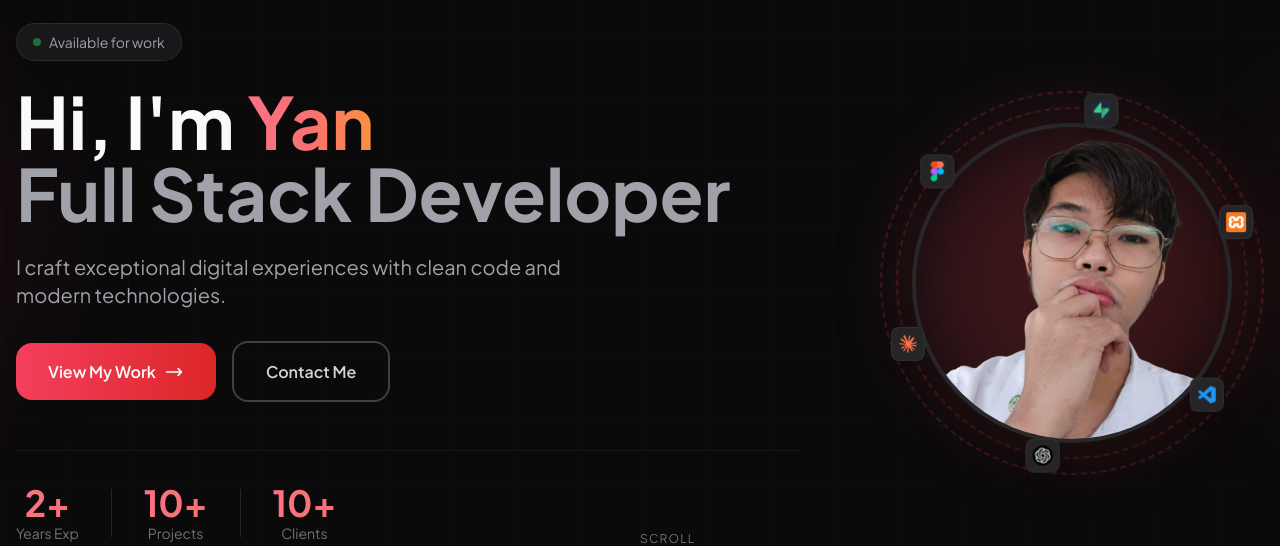
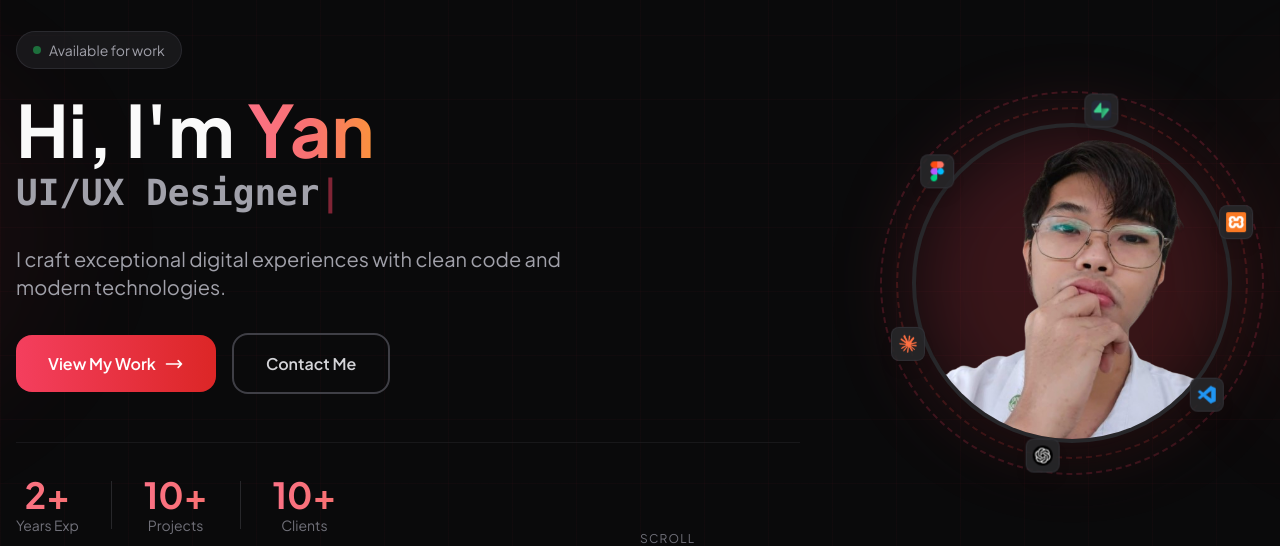
Before and after one commit to yansanity1998/yan_portfolio, a React (Vite) app: page / in a window 1280 px wide. Shown: the part 157-703 px from the top of the page. Built offline with nearby package versions, Linux system fonts and the light colour scheme.

Commit message:
added a typing animation to my title

```diff
--- a/src/Portfolio/Content.tsx
+++ b/src/Portfolio/Content.tsx
@@ -300,6 +300,94 @@ const TiltCard = ({ children, onClick, className }: { children: ReactNode, onCli
     );
 };
 
+// Typewriter Effect Component
+const Typewriter = ({ text, speed = 100, delay = 2000 }: { text: string[], speed?: number, delay?: number }) => {
+    const [displayText, setDisplayText] = useState('');
+    const [currentIndex, setCurrentIndex] = useState(0);
+    const [isDeleting, setIsDeleting] = useState(false);
+
+    useEffect(() => {
+        const currentText = text[currentIndex];
+
+        const timer = setTimeout(() => {
+            if (!isDeleting) {
+                if (displayText.length < currentText.length) {
+                    setDisplayText(currentText.slice(0, displayText.length + 1));
+                } else {
+                    setTimeout(() => setIsDeleting(true), delay);
+                }
+            } else {
+                if (displayText.length > 0) {
+                    setDisplayText(currentText.slice(0, displayText.length - 1));
+                } else {
+                    setIsDeleting(false);
+                    setCurrentIndex((prev) => (prev + 1) % text.length);
+                }
+            }
+        }, isDeleting ? speed / 2 : speed);
+
+        return () => clearTimeout(timer);
+    }, [displayText, isDeleting, currentIndex, text, speed, delay]);
+
+    return (
+        <span className="inline-block min-w-[20px]">
+            {displayText}
+            <span className="animate-pulse text-rose-500">|</span>
+        </span>
+    );
+};
+
+// 3D Tilt Container Component
+const TiltContainer = ({ children, className = '' }: { children: React.ReactNode, className?: string }) => {
+    const containerRef = useRef<HTMLDivElement>(null);
+
+    const handleMouseMove = (e: React.MouseEvent<HTMLDivElement>) => {
+        if (!containerRef.current) return;
+        const card = containerRef.current;
+        const rect = card.getBoundingClientRect();
+        const x = e.clientX - rect.left;
+        const y = e.clientY - rect.top;
+        const centerX = rect.width / 2;
+        const centerY = rect.height / 2;
+
+        const rotateX = ((y - centerY) / centerY) * -15;
+        const rotateY = ((x - centerX) / centerX) * 15;
+
+        gsap.to(card, {
+            rotationX: rotateX,
+            rotationY: rotateY,
+            duration: 0.3,
+            ease: 'power2.out',
+            transformPerspective: 1000,
+            transformOrigin: 'center',
+        });
+    };
+
+    const handleMouseLeave = () => {
+        if (!containerRef.current) return;
+        gsap.to(containerRef.current, {
+            rotationX: 0,
+            rotationY: 0,
+            scale: 1,
+            duration: 0.5,
+            ease: 'elastic.out(1, 0.5)',
+            clearProps: 'transform'
+        });
+    };
+
+    return (
+        <div
+            ref={containerRef}
+            onMouseMove={handleMouseMove}
+            onMouseLeave={handleMouseLeave}
+            className={`${className} transition-all duration-300`}
+            style={{ transformStyle: 'preserve-3d' }}
+        >
+            {children}
+        </div>
+    );
+};
+
 const Content = () => {
     const [activeFilter, setActiveFilter] = useState('all');
     const [selectedProject, setSelectedProject] = useState<Project | null>(null);
@@ -307,6 +395,54 @@ const Content = () => {
     const [zoomedScreenshot, setZoomedScreenshot] = useState<string | null>(null);
     const filteredProjects = activeFilter === 'all' ? projects : projects.filter(p => p.category === activeFilter);
 
+    // ... inside Content component return ...
+
+    {/* Avatar with orbiting icons */ }
+    <TiltContainer className="relative w-64 h-64 sm:w-80 sm:h-80 lg:w-96 lg:h-96 cursor-pointer">
+        {/* Rotating rings - moved deeper in Z space */}
+        <div className="absolute inset-0 rounded-full border-2 border-dashed border-rose-500/20 animate-spin" style={{ animationDuration: '20s', transform: 'translateZ(-20px)' }}></div>
+        <div className="absolute inset-4 rounded-full border-2 border-dashed border-red-500/20 animate-spin" style={{ animationDuration: '15s', animationDirection: 'reverse', transform: 'translateZ(-10px)' }}></div>
+
+        {/* Glow */}
+        <div className="absolute inset-8 rounded-full bg-gradient-to-br from-rose-500/20 to-red-500/20 blur-2xl" style={{ transform: 'translateZ(0px)' }}></div>
+
+        {/* Avatar - pops out */}
+        <div
+            className="absolute inset-8 rounded-full overflow-hidden border-4 border-zinc-800 shadow-2xl transition-transform active:scale-95"
+            style={{ transform: 'translateZ(30px)' }}
+            onClick={(e) => {
+                // Click bounce/spin effect
+                gsap.fromTo(e.currentTarget,
+                    { rotation: 0, scale: 0.95 },
+                    { rotation: 360, scale: 1, duration: 0.8, ease: "back.out(1.7)" }
+                );
+            }}
+        >
+            <img src={PLACEHOLDER_AVATAR} alt="Yan" className="w-full h-full object-cover" />
+        </div>
+
+        {/* Orbiting tech icons - floating in front */}
+        <div style={{ transform: 'translateZ(50px)' }} className="absolute inset-0 pointer-events-none">
+            <OrbitingIcon duration={25} offsetPercent={0}>
+                <img src={chatgptLogo} alt="ChatGPT" className="w-4 h-4 sm:w-5 sm:h-5 object-contain" />
+            </OrbitingIcon>
+            <OrbitingIcon duration={25} offsetPercent={16.67}>
+                <img src={claudeLogo} alt="Claude" className="w-4 h-4 sm:w-5 sm:h-5 object-contain" />
+            </OrbitingIcon>
+            <OrbitingIcon duration={25} offsetPercent={33.33}>
+                <img src={figmaLogo} alt="Figma" className="w-4 h-4 sm:w-5 sm:h-5 object-contain" />
+            </OrbitingIcon>
+            <OrbitingIcon duration={25} offsetPercent={50}>
+                <img src={supabaseLogo} alt="Supabase" className="w-4 h-4 sm:w-5 sm:h-5 object-contain" />
+            </OrbitingIcon>
+            <OrbitingIcon duration={25} offsetPercent={66.67}>
+                <img src={vscodeLogo} alt="VS Code" className="w-4 h-4 sm:w-5 sm:h-5 object-contain" />
+            </OrbitingIcon>
+            <OrbitingIcon duration={25} offsetPercent={83.33}>
+                <img src={xamppLogo} alt="XAMPP" className="w-4 h-4 sm:w-5 sm:h-5 object-contain" />
+            </OrbitingIcon>
+        </div>
+    </TiltContainer>
     // Color coding for technology tags
     const getTagColor = (tag: string): string => {
         const colors: { [key: string]: string } = {
@@ -395,7 +531,9 @@ const Content = () => {
                             </div>
                             <h1 className="text-4xl sm:text-5xl md:text-6xl lg:text-7xl font-bold leading-tight mb-6">
                                 Hi, I'm <span className="text-transparent bg-clip-text bg-gradient-to-r from-rose-400 via-red-400 to-orange-400">Yan</span><br />
-                                <span className="text-zinc-400">Full Stack Developer</span>
+                                <span className="block text-2xl sm:text-3xl md:text-4xl font-mono text-zinc-400 mt-2 h-12">
+                                    <Typewriter text={['Full Stack Developer', 'UI/UX Designer', 'Software Engineer']} />
+                                </span>
                             </h1>
                             <p className="text-lg sm:text-xl text-zinc-400 max-w-xl mx-auto lg:mx-0 mb-8 leading-relaxed">
                                 I craft exceptional digital experiences with clean code and modern technologies.
@@ -416,17 +554,24 @@ const Content = () => {
                             </div>
                         </div>
                         {/* Avatar with orbiting icons */}
-                        <div className="relative w-64 h-64 sm:w-80 sm:h-80 lg:w-96 lg:h-96">
-                            {/* Rotating rings */}
-                            <div className="absolute inset-0 rounded-full border-2 border-dashed border-rose-500/20 animate-spin" style={{ animationDuration: '20s' }}></div>
-                            <div className="absolute inset-4 rounded-full border-2 border-dashed border-red-500/20 animate-spin" style={{ animationDuration: '15s', animationDirection: 'reverse' }}></div>
+                        <TiltContainer className="relative w-64 h-64 sm:w-80 sm:h-80 lg:w-96 lg:h-96">
+                            {/* Rotating rings - moved deeper in Z space */}
+                            <div className="absolute inset-0 rounded-full border-2 border-dashed border-rose-500/20 animate-spin" style={{ animationDuration: '20s', transform: 'translateZ(-20px)' }}></div>
+                            <div className="absolute inset-4 rounded-full border-2 border-dashed border-red-500/20 animate-spin" style={{ animationDuration: '15s', animationDirection: 'reverse', transform: 'translateZ(-10px)' }}></div>
+
                             {/* Glow */}
-                            <div className="absolute inset-8 rounded-full bg-gradient-to-br from-rose-500/20 to-red-500/20 blur-2xl"></div>
-                            {/* Avatar */}
-                            <div className="absolute inset-8 rounded-full overflow-hidden border-4 border-zinc-800 shadow-2xl">
+                            <div className="absolute inset-8 rounded-full bg-gradient-to-br from-rose-500/20 to-red-500/20 blur-2xl" style={{ transform: 'translateZ(0px)' }}></div>
+
+                            {/* Avatar - pops out */}
+                            <div
+                                className="absolute inset-8 rounded-full overflow-hidden border-4 border-zinc-800 shadow-2xl transition-transform"
+                                style={{ transform: 'translateZ(30px)' }}
+                            >
                                 <img src={PLACEHOLDER_AVATAR} alt="Yan" className="w-full h-full object-cover" />
                             </div>
-                            {/* Orbiting tech icons - slowly circling */}
+
+                            {/* Orbiting tech icons - floating in front */}
+                            <div style={{ transform: 'translateZ(50px)' }} className="absolute inset-0 pointer-events-none">
                                 <OrbitingIcon duration={25} offsetPercent={0}>
                                     <img src={chatgptLogo} alt="ChatGPT" className="w-4 h-4 sm:w-5 sm:h-5 object-contain" />
                                 </OrbitingIcon>
@@ -446,6 +591,7 @@ const Content = () => {
                                     <img src={vscodeLogo} alt="VS Code" className="w-4 h-4 sm:w-5 sm:h-5 object-contain" />
                                 </OrbitingIcon>
                             </div>
+                        </TiltContainer>
                     </div>
                 </div>
                 <div className="absolute bottom-8 left-1/2 -translate-x-1/2 hidden sm:flex flex-col items-center gap-2 animate-bounce">
```
Lines whose indentation alone changed are shown as unchanged.
